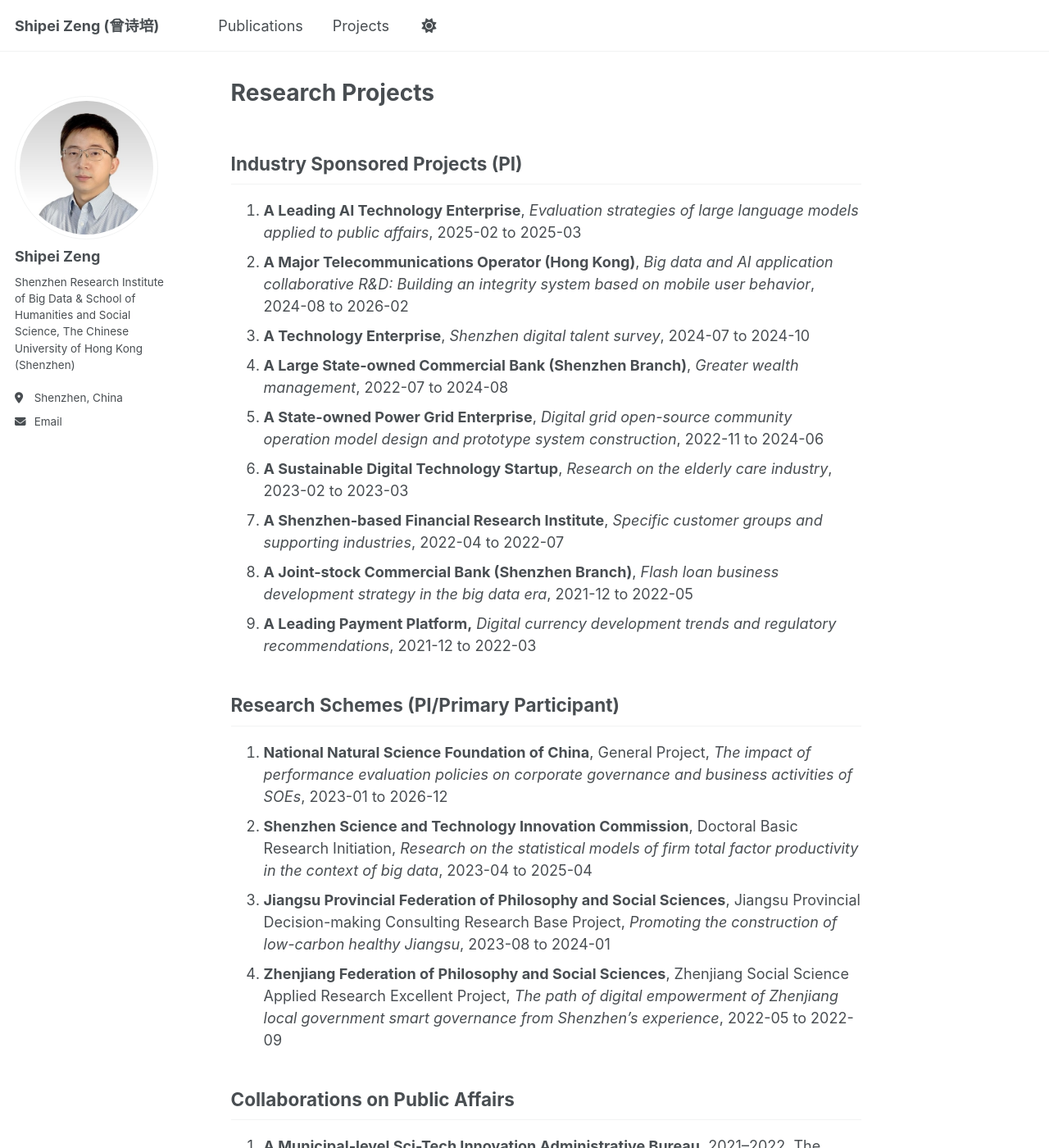
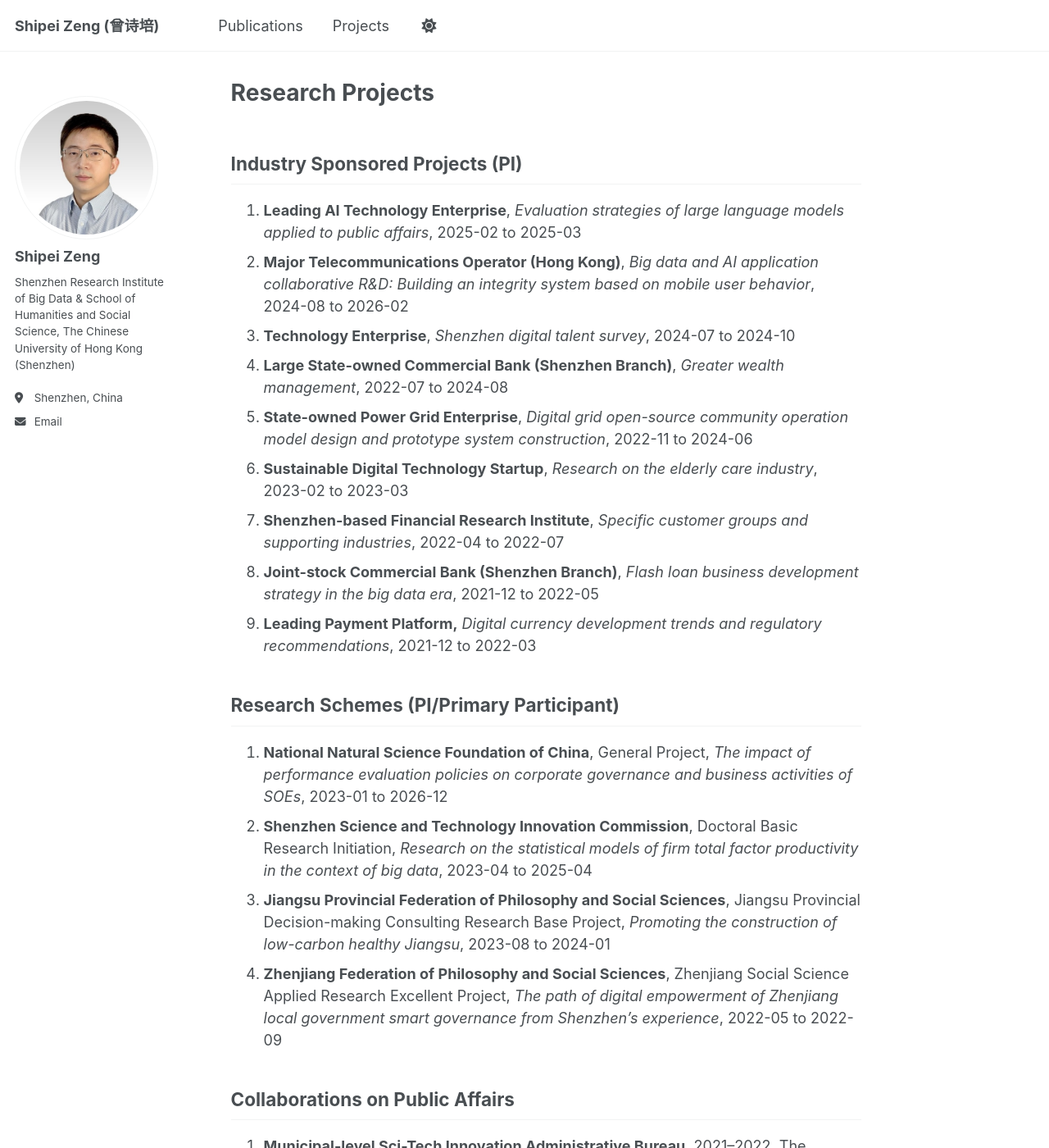
Before and after one commit to shipei-zeng/shipei-zeng.github.io, a Jekyll site: the page built from _pages/projects.md, in a window 1280 px wide and 1400 px high. Shown: the whole window at 82% size. Built offline with Jekyll 4.4.1, drawn with Linux system fonts in a browser that asks for light colours; a script that is not in the unit is left out; some of the changed text lies outside the part shown.

Commit message:
Update projects.md

```diff
--- a/_pages/projects.md
+++ b/_pages/projects.md
@@ -5,15 +5,15 @@ title: "Research Projects"
 
 Industry Sponsored Projects (PI)
 ------
-1. **A Leading AI Technology Enterprise**, _Evaluation strategies of large language models applied to public affairs_, 2025-02 to 2025-03
-1. **A Major Telecommunications Operator (Hong Kong)**, _Big data and AI application collaborative R&D: Building an integrity system based on mobile user behavior_, 2024-08 to 2026-02
-1. **A Technology Enterprise**, _Shenzhen digital talent survey_, 2024-07 to 2024-10
-1. **A Large State-owned Commercial Bank (Shenzhen Branch)**, _Greater wealth management_, 2022-07 to 2024-08
-1. **A State-owned Power Grid Enterprise**, _Digital grid open-source community operation model design and prototype system construction_, 2022-11 to 2024-06
-1. **A Sustainable Digital Technology Startup**, _Research on the elderly care industry_, 2023-02 to 2023-03
-1. **A Shenzhen-based Financial Research Institute**, _Specific customer groups and supporting industries_, 2022-04 to 2022-07
-1. **A Joint-stock Commercial Bank (Shenzhen Branch)**, _Flash loan business development strategy in the big data era_, 2021-12 to 2022-05
-1. **A Leading Payment Platform,** _Digital currency development trends and regulatory recommendations_, 2021-12 to 2022-03
+1. **Leading AI Technology Enterprise**, _Evaluation strategies of large language models applied to public affairs_, 2025-02 to 2025-03
+1. **Major Telecommunications Operator (Hong Kong)**, _Big data and AI application collaborative R&D: Building an integrity system based on mobile user behavior_, 2024-08 to 2026-02
+1. **Technology Enterprise**, _Shenzhen digital talent survey_, 2024-07 to 2024-10
+1. **Large State-owned Commercial Bank (Shenzhen Branch)**, _Greater wealth management_, 2022-07 to 2024-08
+1. **State-owned Power Grid Enterprise**, _Digital grid open-source community operation model design and prototype system construction_, 2022-11 to 2024-06
+1. **Sustainable Digital Technology Startup**, _Research on the elderly care industry_, 2023-02 to 2023-03
+1. **Shenzhen-based Financial Research Institute**, _Specific customer groups and supporting industries_, 2022-04 to 2022-07
+1. **Joint-stock Commercial Bank (Shenzhen Branch)**, _Flash loan business development strategy in the big data era_, 2021-12 to 2022-05
+1. **Leading Payment Platform,** _Digital currency development trends and regulatory recommendations_, 2021-12 to 2022-03
 
 Research Schemes (PI/Primary Participant)
 ------
@@ -24,8 +24,8 @@ Research Schemes (PI/Primary Participant)
 
 Collaborations on Public Affairs
 ------
-1. **A Municipal-level Sci-Tech Innovation Administrative Bureau**, 2021–2022. The collaboration focused on high-tech enterprise reporting, text-analysis-based project evaluation, and an automated R&D funding approval system, streamlining bureau operations and improving governmental efficiency.
-1. **A Municipal Government Services & Data Governance Bureau**, 2023–2024. An evaluation index system for large language models in people's livelihood appeals was developed. The initiative was recognized by the Municipal People's Livelihood Appeal Service Center, which issued a thank-you letter to acknowledge its positive impact.
-1. **A Municipal Talent Development Bureau**, 2023. The project developed a talent information large language model. Results were presented at a municipal talent recruitment and intelligence introduction event and the Global Innovative Talent Forum.
-1. **A District-level Government Services & Data Governance Bureau** (2021–2023). The collaboration encompassed research on human-room data-driven building profiling, hidden fire risk prediction/identification, raw data governance, and specialized financial lecture sessions.
-1. **A District-level Education Administrative Bureau**, 2021. The project focused on data applications for students' non-cognitive ability profiling, exploring how big data and econometric models could optimize teaching plans to enhance non-cognitive skill development and educational outcomes.
+1. **Municipal-level Sci-Tech Innovation Administrative Bureau**, 2021–2022. The collaboration focused on high-tech enterprise reporting, text-analysis-based project evaluation, and an automated R&D funding approval system, streamlining bureau operations and improving governmental efficiency.
+1. **Municipal Government Services & Data Governance Bureau**, 2023–2024. An evaluation index system for large language models in people's livelihood appeals was developed. The initiative was recognized by the Municipal People's Livelihood Appeal Service Center, which issued a thank-you letter to acknowledge its positive impact.
+1. **Municipal Talent Development Bureau**, 2023. The project developed a talent information large language model. Results were presented at a municipal talent recruitment and intelligence introduction event and the Global Innovative Talent Forum.
+1. **District-level Government Services & Data Governance Bureau** (2021–2023). The collaboration encompassed research on human-room data-driven building profiling, hidden fire risk prediction/identification, raw data governance, and specialized financial lecture sessions.
+1. **District-level Education Administrative Bureau**, 2021. The project focused on data applications for students' non-cognitive ability profiling, exploring how big data and econometric models could optimize teaching plans to enhance non-cognitive skill development and educational outcomes.
```
